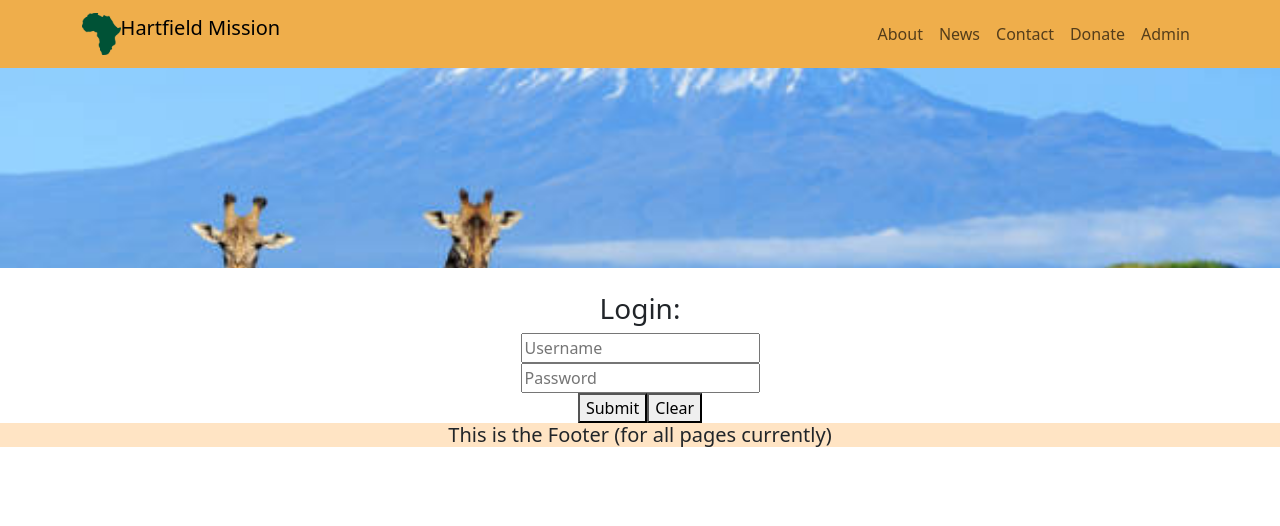
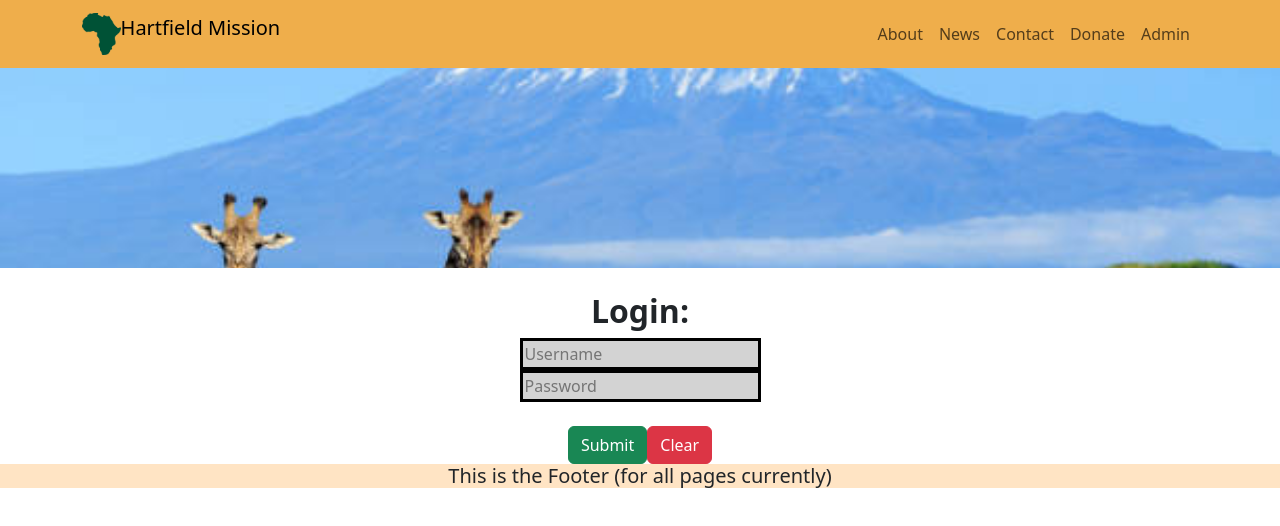
Before and after one commit to StephenHartfield/hartfield-mission, a React (Create React App) app: page /admin in a window 1280 px wide. Shown: the top 526 px of the page. Built offline with nearby package versions, Linux system fonts and the light colour scheme; no server answers.

Commit message:
minor format changes in News, added css to Admin and cleaned up code a bit

```diff
--- /dev/null
+++ b/src/routes/Admin.css
@@ -0,0 +1,8 @@
+.admininput {
+    background-color: lightgray;
+    border: 3px solid black;
+}
+.textOnScreen {
+    font-size: xx-large;
+    font-weight: 550;
+}
--- a/src/routes/Admin.js
+++ b/src/routes/Admin.js
@@ -1,13 +1,14 @@
 import React, { useEffect, useState } from 'react';
-import { styled } from 'styled-components';
+//import { styled } from 'styled-components';
 import { signInWithEmailAndPassword, signOut } from "firebase/auth";
 import { auth } from '../firebase';
+import './Admin.css';
 
-const Div = styled.div`
-  display: flex;
-  justify-content: center;
-  align-items: center;
-`;
+// const Div = styled.div`
+//   display: flex;
+//   justify-content: center;
+//   align-items: center;
+// `;
 
 function Admin({user}) {
     const [userName, setUserName] = useState();
@@ -44,20 +45,23 @@ function Admin({user}) {
             { !successMsg && (
                 <>
                     <form onSubmit={submit}>
-                    <h3>Login:</h3>
-                    <input type="text" placeholder="Username" name="userName" id="userName" value={userName} onChange={e => setUserName(e.target.value)} /> <br></br>
-                    <input type="password" placeholder="Password" name="userPWord" id="userPWord" value={userPWord} onChange={e => setUserPWord(e.target.value)} />
-                    <br></br>
-                    <button type="submit" onClick={submit}>Submit</button>
-                    <button type="reset">Clear</button>
+                    <h3 className="textOnScreen" >Login:</h3>
+                    <input className='admininput' type="text" placeholder="Username" name="userName" id="userName" value={userName} onChange={e => setUserName(e.target.value)} /> <br></br>
+                    <input className='admininput' type="password" placeholder="Password" name="userPWord" id="userPWord" value={userPWord} onChange={e => setUserPWord(e.target.value)} />
+                    <br />
+                    <br />
+                    <button className='btn btn-success' type="submit" onClick={submit}>Submit</button>
+                    <button className='btn btn-danger' type="reset">Clear</button>
                     </form>
                 </>
             )}
             { successMsg && (
                 <>
-                    <button onClick={logout}>Log Out</button>
-                    <br></br>
                     <p>{successMsg}</p>
+                    <br />
+                    <br />
+                    <button className="btn btn-primary" onClick={logout}>Log Out</button>
+                    <br /><br />
                 </>
             )}
         </div>
--- a/src/routes/News.js
+++ b/src/routes/News.js
@@ -36,7 +36,7 @@ function News({ user, storagePath }) {
         newPost['date'] = moment().format();
         newPost['paragraphs'] = updatePosts;
         newPost['configuration'] = newsConfig;
-        if (imageToUpload) {
+        if (imageToUpload && newsConfig !== "4") {
             newPost['image'] = imageToUpload.name;
         }
         setCompletePost(newPost);
@@ -326,9 +326,11 @@ function News({ user, storagePath }) {
                                     </div>
                                 </div>
                                 {user && user.email && (<>
+                                    <br />
                                     <button type="button" onClick={() => editPost(g)}><EditIcon /></button>
                                     <button type="button" style={{ backgroundColor: 'red' }} onClick={() => deletePost(g)}><DeleteIcon /></button></>
                                 )}
+                                <hr />
                             </div>
                         )
                         )}
```
